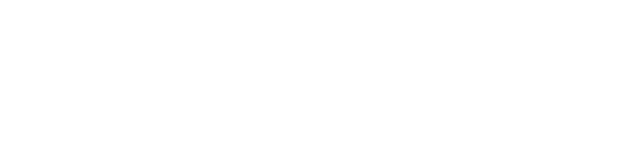
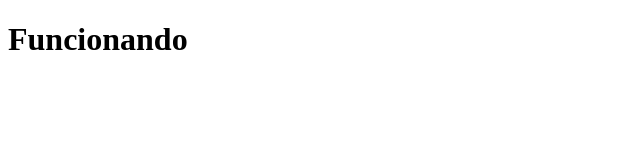
Before and after one commit to cristianorai92/axios, a website: page index.html in a window 1280 px wide. Shown: the whole page, without its empty margins (0-640 px from the left). Drawn offline with Linux system fonts and the light colour scheme.

Commit message:
feat: marcação inicial do documento

```diff
--- a/index.html
+++ b/index.html
@@ -6,6 +6,6 @@
     <title>Document</title>
 </head>
 <body>
-
+    <h1>Funcionando</h1>
 </body>
 </html>
```
